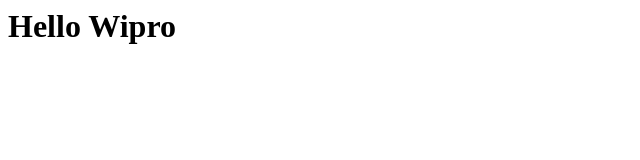
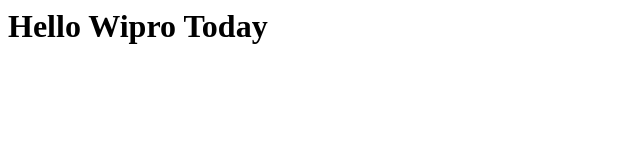
Before and after one commit to SruthiPai/paisruthi, a plain HTML site: page index.html in a window 1280 px wide. Shown: the whole page, without its empty margins (0-640 px from the left). Drawn offline with Linux system fonts and the light colour scheme.

Commit message:
Update index.html

```diff
--- a/index.html
+++ b/index.html
@@ -1,5 +1,5 @@
 <html><head><title> Azure Portal </title> </head>
 <body>
-<h1>Hello Wipro </h1>
+<h1>Hello Wipro  Today </h1>
 </body>
 </html>
```
